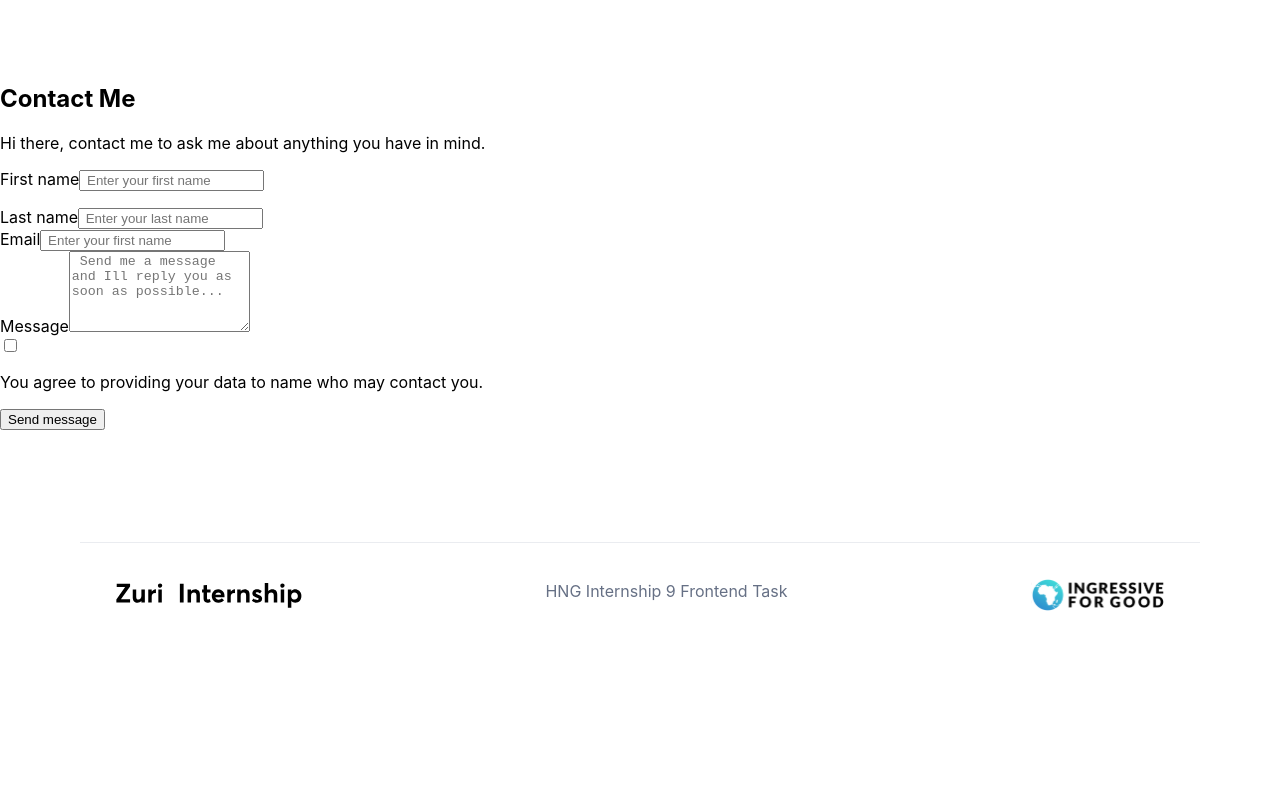
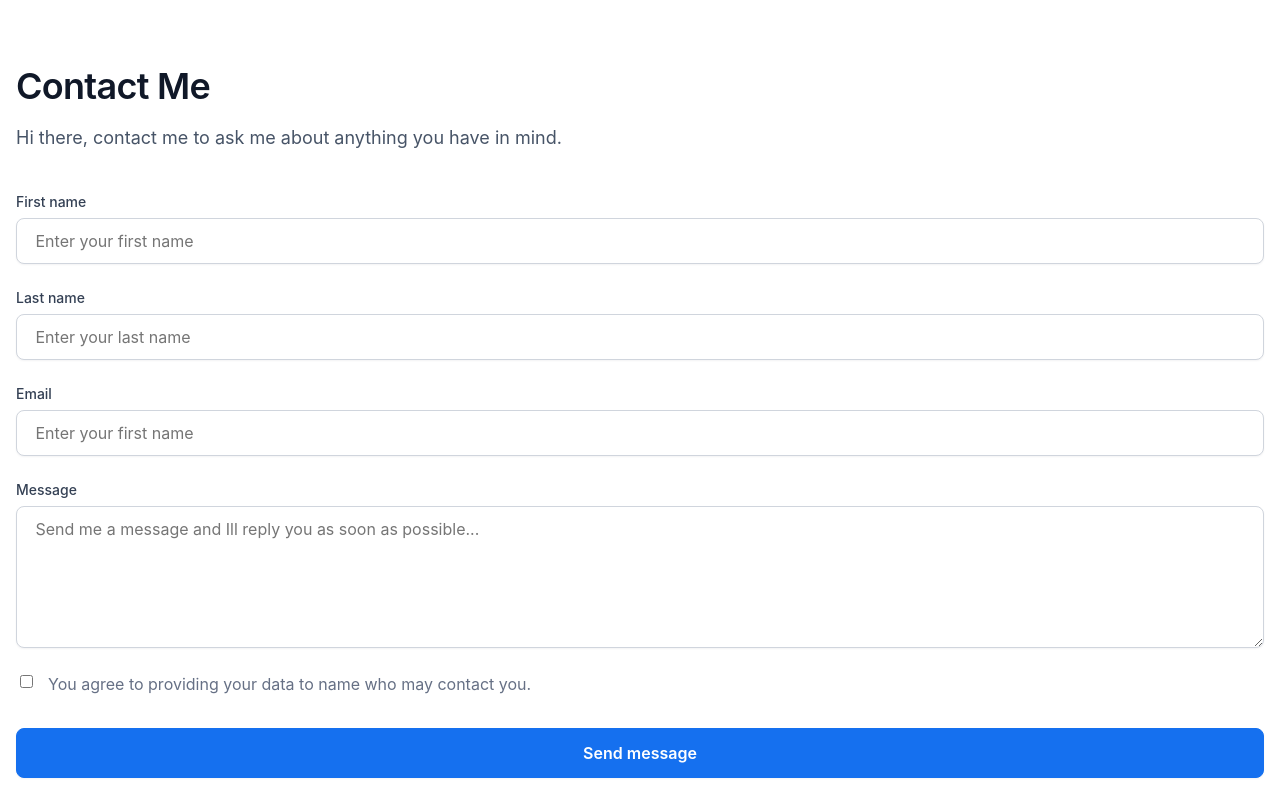
Before and after one commit to fauzurraheem/hngi9-first-project, a React (Create React App) app: page /contact in a window 1280 px wide. Shown: the top 800 px of the page. Built offline with nearby package versions, Linux system fonts and the light colour scheme.

Commit message:
style: add some of the neccesary styles

```diff
--- a/src/pages/contact.css
+++ b/src/pages/contact.css
@@ -5,3 +5,126 @@
 .container{
   padding: 64Px 0px;
 }
+
+.tSection{
+  padding: 0px 16px;
+  margin-bottom: 40px;
+}
+
+.t-h2{
+  font-family: 'Inter';
+  font-style: normal;
+  font-weight: 600;
+  font-size: 36px;
+  line-height: 44px;
+  color: #101828;
+  letter-spacing: -0.02em;
+  margin: 0;
+  margin-bottom: 16px;
+}
+
+.t-p{
+  font-family: 'Inter';
+  font-style: normal;
+  font-weight: 400;
+  font-size: 18px;
+  line-height: 28px;
+  color: #475467;
+  margin: 0;
+}
+
+
+.mSection{
+  padding: 0px 16px;
+}
+
+.mForm{
+  gap: 24px;
+}
+
+.mInputs{
+  display: flex;
+  flex-direction: column;
+  align-items: flex-start;
+  padding: 0px;
+  gap: 6px;
+  margin-bottom: 24px;
+}
+
+label{
+  font-family: 'Inter';
+  font-style: normal;
+  font-weight: 500;
+  font-size: 14px;
+  line-height: 20px;
+  color: #344054;
+}
+.mContainer{
+  width: 100%;
+}
+
+.textInputs{
+  padding: 10px 14px;
+  /* gap: 8px; */
+  width:100%;
+  /* height: 44px; */
+  background: #FFFFFF;
+  border: 1px solid #D0D5DD;
+  box-shadow: 0px 1px 2px rgba(16, 24, 40, 0.05);
+  border-radius: 8px;
+  font-weight: 400;
+  font-size: 16px;
+  line-height: 24px;
+  color: #667085;
+  font-family: 'Inter';
+  font-style: normal;
+
+}
+
+.mInputs-cb{
+  display: flex;
+  flex-direction: row;
+  align-items: flex-start;
+  padding: 0px;
+  gap: 12px;
+  margin-bottom: 32px;
+}
+
+.checkbox{
+  /* background: #FFFFFF; */
+  box-sizing: border-box;
+  border: 1px solid #D0D5DD;
+  border-radius: 6px;
+}
+
+.m-p{
+  font-weight: 400;
+  font-size: 16px;
+  line-height: 24px;
+  color: #667085;
+  font-family: 'Inter';
+  font-style: normal;
+  margin: 0px;
+}
+
+.div-btn{
+  width: 100%;
+  display: flex;
+  flex-direction: row;
+  justify-content: center;
+  align-items: center;
+  padding: 12px 20px;
+  background: #1570EF;
+  border: 1px solid #1570EF;
+  box-shadow: 0px 1px 2px rgba(16, 24, 40, 0.05);
+  border-radius: 8px;
+}
+
+.btn{
+  font-family: 'Inter';
+font-style: normal;
+font-weight: 600;
+font-size: 16px;
+line-height: 24px;
+color: #FFFFFF;
+}
```
